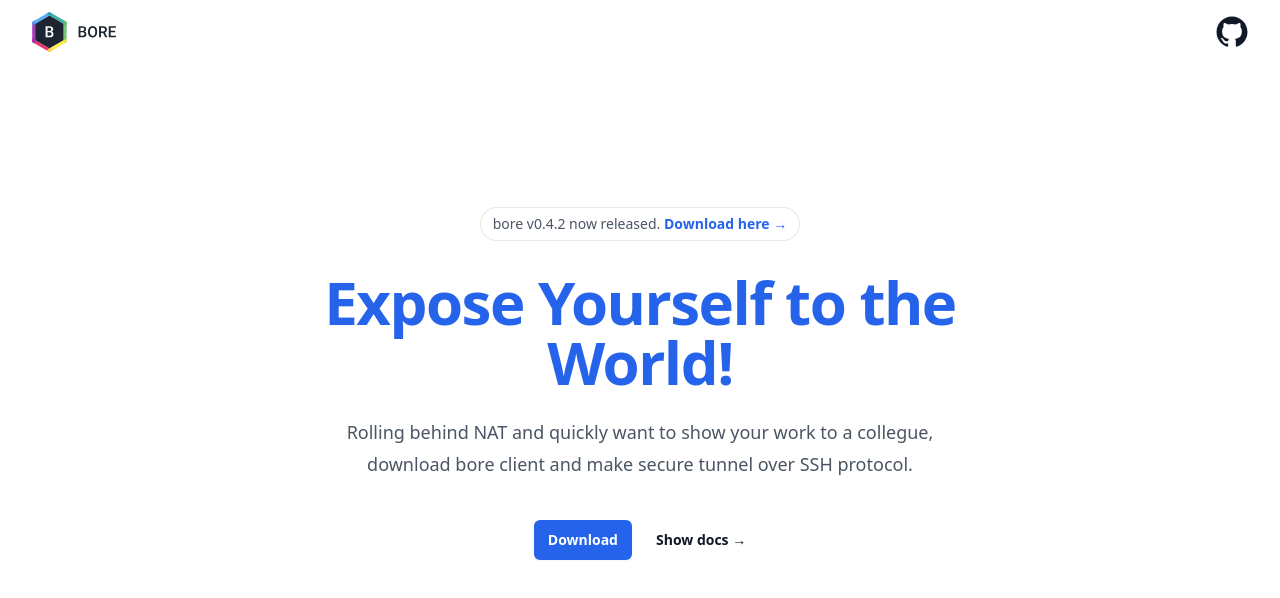
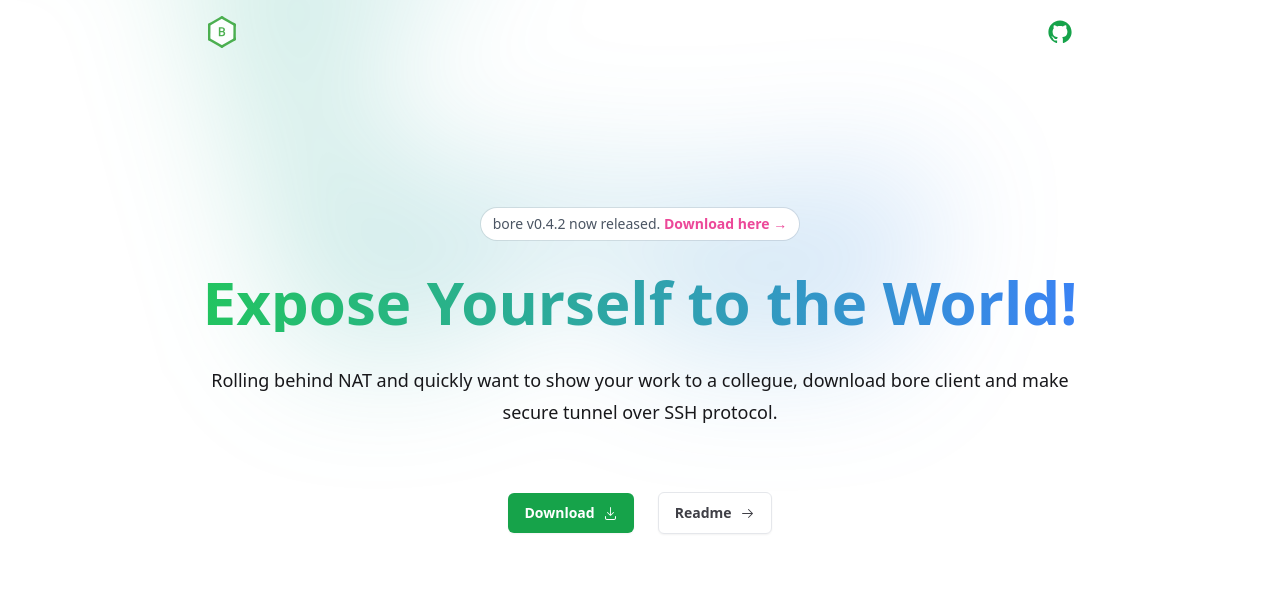
Before and after one commit to jkuri/bore, a React (Vite) app in the folder web/bore/: page / in a window 1280 px wide. Shown: the top 598 px of the page. Built offline with nearby package versions, Linux system fonts and the light colour scheme.

Commit message:
feat(ui): improve landing page

```diff
--- /dev/null
+++ b/web/bore/src/components/bg-pattern.tsx
@@ -0,0 +1,16 @@
+export default function BgPattern(): React.JSX.Element {
+  return (
+    <div
+      className="absolute inset-x-0 -top-40 -z-10 transform-gpu overflow-hidden blur-3xl sm:-top-80"
+      aria-hidden="true"
+    >
+      <div
+        className="relative left-[calc(50%-11rem)] aspect-[1155/678] w-[36.125rem] -translate-x-1/4 rotate-[60deg] bg-gradient-to-tr from-green-500 to-blue-500 opacity-20 sm:left-[calc(50%-30rem)] sm:w-[72.1875rem]"
+        style={{
+          clipPath:
+            'polygon(74.1% 44.1%, 100% 61.6%, 97.5% 26.9%, 85.5% 0.1%, 80.7% 2%, 72.5% 32.5%, 60.2% 62.4%, 52.4% 68.1%, 47.5% 58.3%, 45.2% 34.5%, 27.5% 76.7%, 0.1% 64.9%, 17.9% 100%, 27.6% 76.8%, 76.1% 97.7%, 74.1% 44.1%)'
+        }}
+      />
+    </div>
+  );
+}
--- a/web/bore/src/components/header.tsx
+++ b/web/bore/src/components/header.tsx
@@ -1,21 +1,21 @@
 import { GitHubLogoIcon } from '@radix-ui/react-icons';
+import { NavLink } from 'react-router-dom';
 
 export default function Header(): React.JSX.Element {
   return (
     <header className="absolute inset-x-0 top-0 z-50">
-      <nav className="flex items-center justify-between p-3 lg:px-8">
+      <nav className="mx-auto flex max-w-4xl items-center justify-between p-4">
         <div className="flex flex-1">
-          <a href="/" className="-m-1.5 p-1.5">
-            <span className="sr-only">Bore</span>
-            <img className="h-10 w-auto" src="/bore-logo.svg" alt="" />
-          </a>
+          <NavLink to="/">
+            <img className="h-8" src="/bore.svg" alt="Bore" />
+          </NavLink>
         </div>
         <div className="flex items-center justify-end">
           <a
             href="https://github.com/jkuri/bore"
-            className="text-sm font-semibold leading-6 text-gray-900"
+            className="text-green-600 transition-colors hover:text-green-500"
           >
-            <GitHubLogoIcon className="h-8 w-8" />
+            <GitHubLogoIcon className="h-6 w-6" />
           </a>
         </div>
       </nav>
--- a/web/bore/src/components/landing.tsx
+++ b/web/bore/src/components/landing.tsx
@@ -1,3 +1,5 @@
+import { ArrowRightIcon, DownloadIcon } from '@radix-ui/react-icons';
+
 export default function Landing(): React.JSX.Element {
   return (
     <>
@@ -6,7 +8,7 @@ export default function Landing(): React.JSX.Element {
           bore v0.4.2 now released.{' '}
           <a
             href="https://github.com/jkuri/bore/releases"
-            className="font-semibold text-blue-600"
+            className="font-semibold text-pink-500"
           >
             <span className="absolute inset-0" />
             Download here <span>&rarr;</span>
@@ -14,25 +16,27 @@ export default function Landing(): React.JSX.Element {
         </div>
       </div>
       <div className="text-center">
-        <h1 className="text-4xl font-bold tracking-tight text-blue-600 sm:text-6xl">
+        <h1 className="tracking-tigh bg-gradient-to-r from-green-500 to-blue-500 bg-clip-text text-4xl font-bold text-transparent sm:text-6xl">
           Expose Yourself to the World!
         </h1>
-        <p className="mt-6 text-lg leading-8 text-gray-600">
+        <p className="mt-8 text-lg leading-8 text-zinc-900">
           Rolling behind NAT and quickly want to show your work to a collegue,
           download bore client and make secure tunnel over SSH protocol.
         </p>
-        <div className="mt-10 flex items-center justify-center gap-x-6">
+        <div className="mt-16 flex items-center justify-center gap-x-6">
           <a
             href="https://github.com/jkuri/bore/releases"
-            className="rounded-md bg-blue-600 px-3.5 py-2.5 text-sm font-semibold text-white shadow-sm hover:bg-blue-500 focus-visible:outline focus-visible:outline-2 focus-visible:outline-offset-2 focus-visible:outline-blue-500"
+            className="inline-flex items-center rounded-md bg-green-600 px-4 py-2.5 text-sm font-semibold text-white shadow-sm transition-colors hover:bg-green-500 focus-visible:outline focus-visible:outline-2 focus-visible:outline-offset-2 focus-visible:outline-green-500"
           >
             Download
+            <DownloadIcon className="ml-2" />
           </a>
           <a
             href="https://github.com/jkuri/bore/blob/master/README.md"
-            className="text-sm font-semibold leading-6 text-gray-900"
+            className="inline-flex items-center rounded-md border border-gray-200 bg-white px-4 py-2.5 text-sm font-semibold text-zinc-700 shadow-sm transition-colors hover:bg-gray-50 focus:outline-none focus:ring-4 focus:ring-gray-100"
           >
-            Show docs →
+            Readme
+            <ArrowRightIcon className="ml-2" />
           </a>
         </div>
       </div>
--- a/web/bore/src/components/layout.tsx
+++ b/web/bore/src/components/layout.tsx
@@ -1,4 +1,5 @@
 import { Outlet } from 'react-router-dom';
+import BgPattern from './bg-pattern';
 import Header from './header';
 
 export default function Layout(): React.JSX.Element {
@@ -6,7 +7,8 @@ export default function Layout(): React.JSX.Element {
     <div className="bg-white">
       <Header />
       <div className="relative isolate px-6 pt-4 lg:px-8">
-        <div className="mx-auto max-w-2xl py-32 sm:py-48">
+        <BgPattern />
+        <div className="mx-auto max-w-4xl py-32 sm:py-48">
           <Outlet />
         </div>
       </div>
```
Also changed, not shown: web/bore/public/bore-logo.svg (deleted), web/bore/public/bore.svg.
